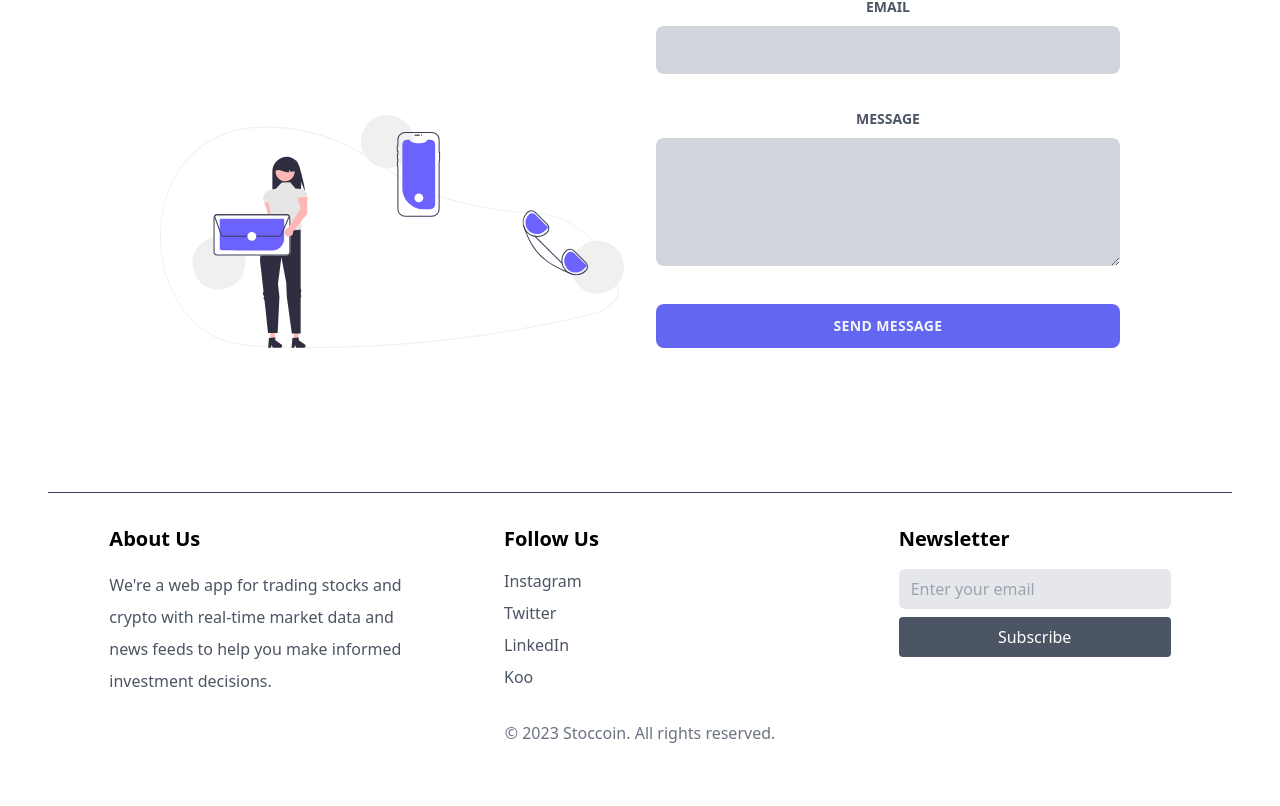
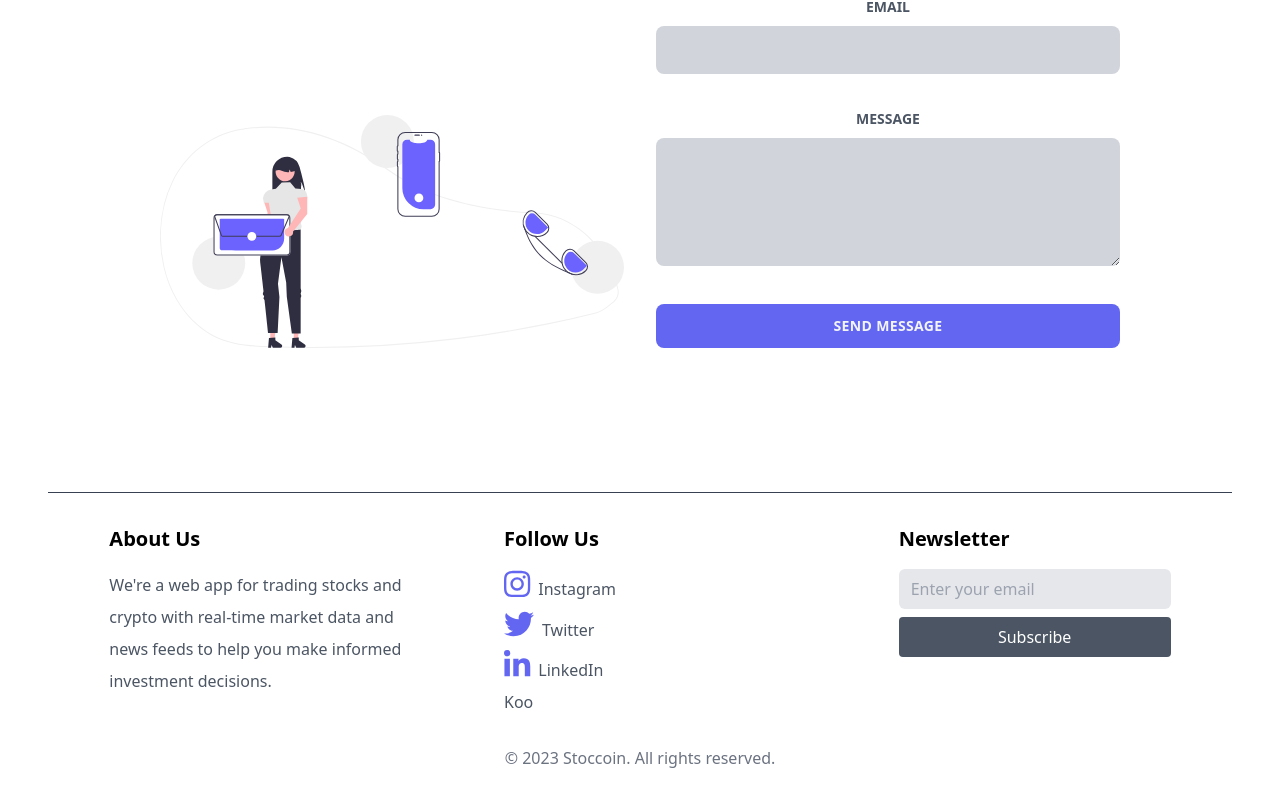
Before and after one commit to Stoccoin-Official/Stoccoin-Website, a React (Vite) app in the folder client/: page / in a window 1280 px wide. Shown: the part 3209-4015 px from the top of the page. Built offline with nearby package versions, Linux system fonts and the light colour scheme.

Commit message:
Added social media icons

```diff
--- a/client/src/components/Footer.jsx
+++ b/client/src/components/Footer.jsx
@@ -1,5 +1,11 @@
 import React from "react";
 import ScrollToTopButton from "./scrollButton";
+import { FontAwesomeIcon } from "@fortawesome/react-fontawesome";
+import {
+  faInstagram,
+  faTwitter,
+  faLinkedinIn,
+} from "@fortawesome/free-brands-svg-icons";
 
 function Footer() {
   return (
@@ -25,28 +31,37 @@ function Footer() {
               <li className="mb-2">
                 <a
                   href="https://www.instagram.com/stoccoin/"
-                  target="blank"
                   className="text-gray-600 hover:text-black"
                 >
-                  <i className="fab fa-instagram-f"></i>Instagram
+                  <FontAwesomeIcon
+                    icon={faInstagram}
+                    className="text-indigo-500 text-3xl mr-2"
+                  />
+                  Instagram
                 </a>
               </li>
               <li className="mb-2">
                 <a
                   href="https://twitter.com/stoc_coin"
-                  target="blank"
                   className="text-gray-600 hover:text-black"
                 >
-                  <i className="fab fa-twitter"></i>Twitter
+                  <FontAwesomeIcon
+                    icon={faTwitter}
+                    className="text-indigo-500 text-3xl mr-2"
+                  />
+                  Twitter
                 </a>
               </li>
               <li className="mb-2">
                 <a
                   href="https://www.linkedin.com/company/stoccoin/"
-                  target="blank"
                   className="text-gray-600 hover:text-black"
                 >
-                  <i className="fab fa-instagram"></i>LinkedIn
+                  <FontAwesomeIcon
+                    icon={faLinkedinIn}
+                    className="text-indigo-500 text-3xl mr-2"
+                  />
+                  LinkedIn
                 </a>
               </li>
               <li className="mb-2">
@@ -81,7 +96,7 @@ function Footer() {
         <p className="text-gray-500 text-center">
           &copy; 2023 Stoccoin. All rights reserved.
         </p>
-        <ScrollToTopButton/>
+        <ScrollToTopButton />
       </div>
     </footer>
   );
```
